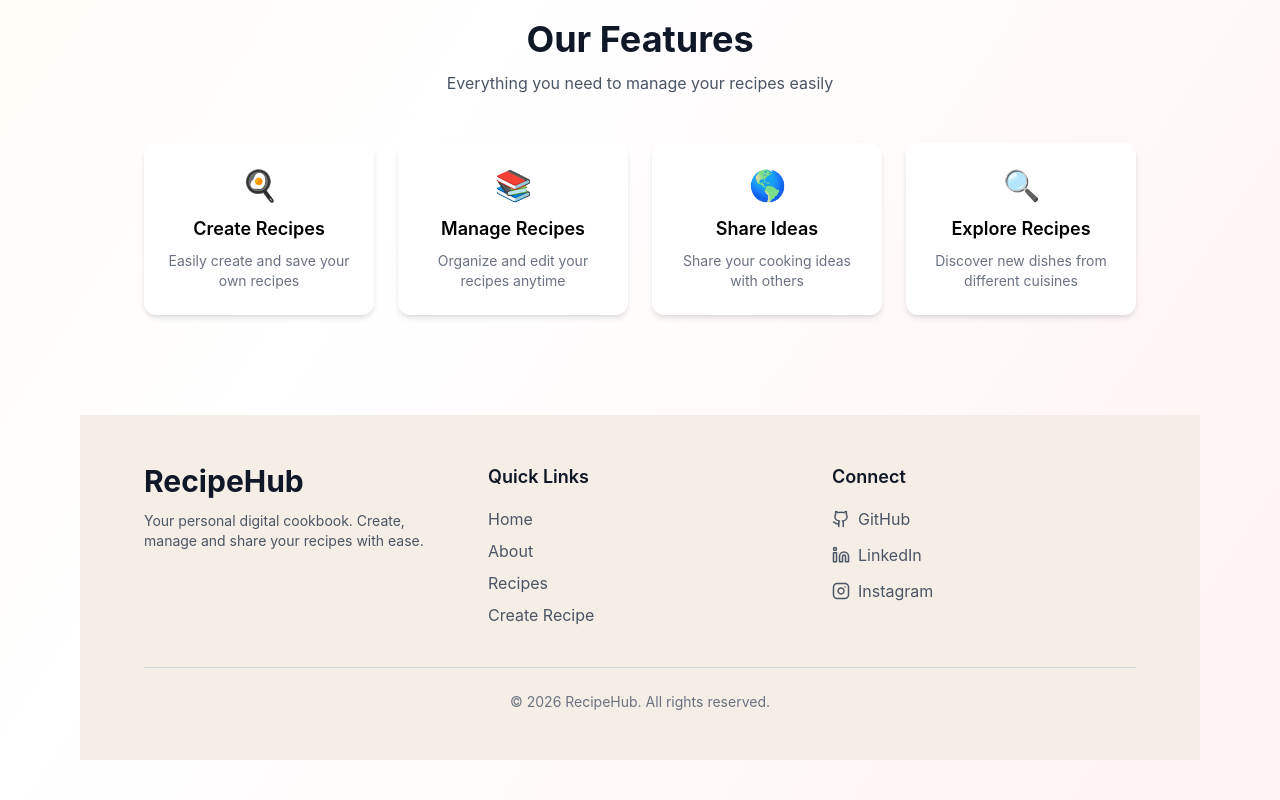
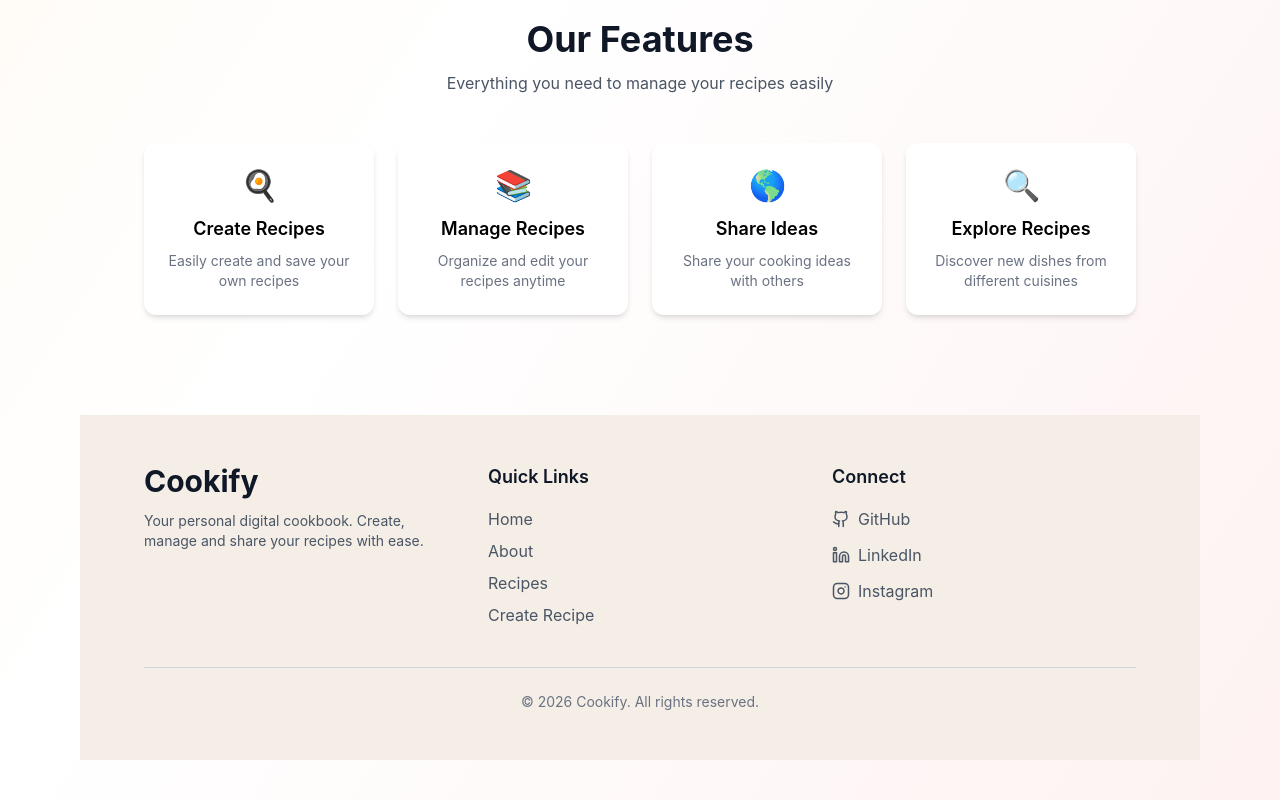
Before and after one commit to ankitshere/Context-api, a React (Vite) app: page / in a window 1280 px wide. Shown: the part 1154-1954 px from the top of the page. Built offline with nearby package versions, Linux system fonts and the light colour scheme.

Commit message:
footer update

```diff
--- a/src/pages/Home.jsx
+++ b/src/pages/Home.jsx
@@ -137,7 +137,7 @@
           <div className="grid grid-cols-1 md:grid-cols-3 gap-10">
 
             <div>
-              <h2 className="text-3xl font-bold text-gray-900">RecipeHub</h2>
+              <h2 className="text-3xl font-bold text-gray-900">Cookify</h2>
               <p className="mt-3 text-sm text-gray-600">
                 Your personal digital cookbook. Create, manage and share your
                 recipes with ease.
@@ -210,7 +210,7 @@
 
           {/* Bottom */}
           <div className="border-t border-gray-300 mt-10 pt-6 text-center text-sm text-gray-500">
-            © 2026 RecipeHub. All rights reserved.
+            © 2026 Cookify. All rights reserved.
           </div>
         </div>
       </div>
```
